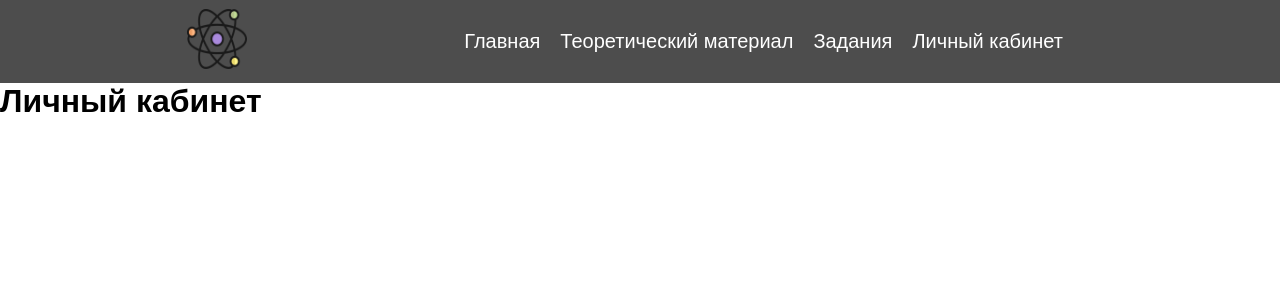
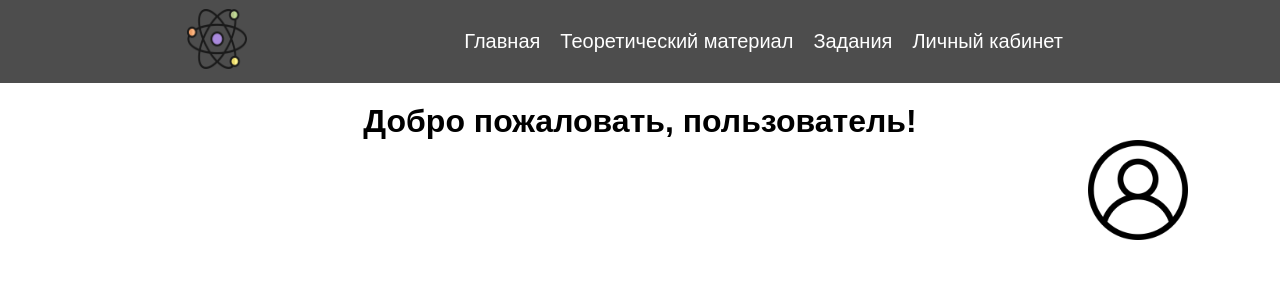
Before and after one commit to Qupiee/physics_webapp, a React (Create React App) app: page /account in a window 1280 px wide. Shown: the top 300 px of the page. Built offline with nearby package versions, Linux system fonts and the light colour scheme.

Commit message:
updated account component a bit

```diff
--- /dev/null
+++ b/src/Components/Account.css
@@ -0,0 +1,13 @@
+.form-greet {
+    display: flex;
+    align-items: center;
+    justify-content: center;
+    margin-top: 20px;
+}
+
+.form-avatar {
+    display: flex;
+    margin-left: 85vw;
+    width: 100px;
+    height: 100px;
+}
--- a/src/Components/Account.js
+++ b/src/Components/Account.js
@@ -1,9 +1,12 @@
 import React from "react";
+import Avatar from "../Images/user.png";
+import "./Account.css";
 
 function Account() {
     return(
-        <div>
-            <h1>Личный кабинет</h1>
+        <div className="form-account">
+            <h1 className="form-greet">Добро пожаловать, {"пользователь"}!</h1>
+            <img src={Avatar} className="form-avatar" alt="avatar"></img>
         </div>
     )
 }
--- a/src/Components/Authorization.css
+++ b/src/Components/Authorization.css
@@ -1,12 +1,7 @@
-* {
-    margin: 0%;
-    padding: 0%;
-    font-family: Arial;
-}
-
 .form-authorization {
     display: block;
     margin-top: 160px;
+    font-size: 15px;
 }
 
 .form-authorization-label {
@@ -26,6 +21,7 @@
     padding: 7px;
     border: 1px solid #f3f3f3;
     border-radius: 3px;
+    font-size: 15px;
 }
 
 .authorization-input:focus {
@@ -46,6 +42,7 @@
     color: #ffffff;
     background: #7f7f7f;
     text-decoration: none;
+    font-size: 15px;
 }
 
 .authorization-btn:hover {
--- a/src/Components/Registration.css
+++ b/src/Components/Registration.css
@@ -1,9 +1,3 @@
-* {
-    margin: 0%;
-    padding: 0%;
-    font-family: Arial;
-}
-
 .form-registration {
     display: block;
     margin-top: 120px;
@@ -26,6 +20,7 @@
     padding: 7px;
     border: 1px solid #f3f3f3;
     border-radius: 3px;
+    font-size: 15px;
 }
 
 .registration-input:focus {
@@ -46,6 +41,7 @@
     color: #ffffff;
     background: #7f7f7f;
     text-decoration: none;
+    font-size: 15px;
 }
 
 .registration-btn:hover {
@@ -53,5 +49,5 @@
 }
 
 .form-registration a {
-    width: 100px;
+    width: 200px;
 }
```
Also changed, not shown: src/Images/user.png (added).
